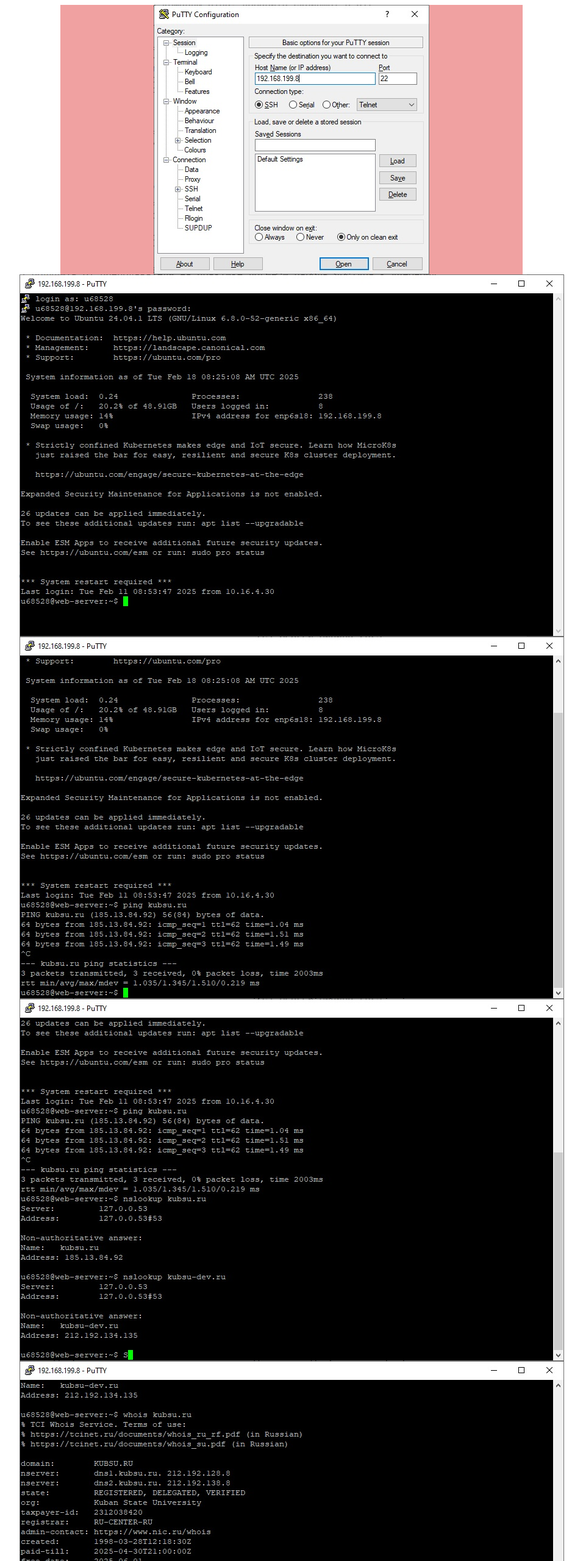
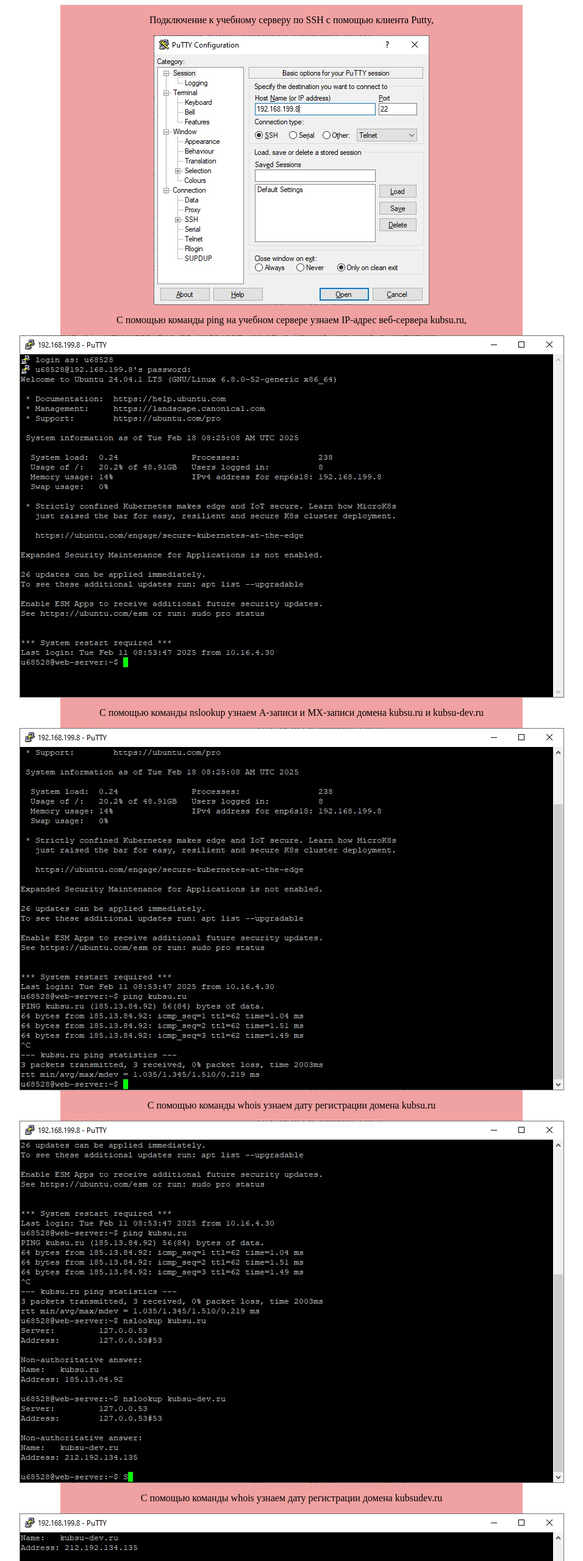
Before and after one commit to GeorgiTsukanov/s0188328-Task1, a plain HTML site: page index.html in a window 1280 px wide. Shown: the top 2560 px of the page at 61% size, without its empty margins (162-1118 px from the left). Drawn offline with Linux system fonts and the light colour scheme.

Commit message:
Update index.html

```diff
--- a/index.html
+++ b/index.html
@@ -10,11 +10,19 @@
 
     <div class="main">
 
+        <p>Подключение к учебному серверу по SSH с помощью клиента Putty,</p>
         <img src="1n.jpg">
+        <p>С помощью команды ping на учебном сервере узнаем IP-адрес веб-сервера kubsu.ru,</p>
         <img src="2n.jpg">
+        <p>С помощью команды nslookup узнаем A-записи и MX-записи домена kubsu.ru и kubsu-dev.ru</p>
         <img src="3n.jpg">
+        <p>С помощью команды whois узнаем дату регистрации домена kubsu.ru</p>
         <img src="4n.jpg">
+        <p>С помощью команды whois узнаем дату регистрации домена kubsudev.ru</p>
         <img src="5n.jpg">
+        <p>С помощью программы FileZilla соединяемся с учебным сервером по протоколу SFTP и </p>
+        <p>копируем на локальный компьютер файлы задания из каталога www</p>
+        <img src="6n.jpg">
     </div>
 </body>
 </html>
```
